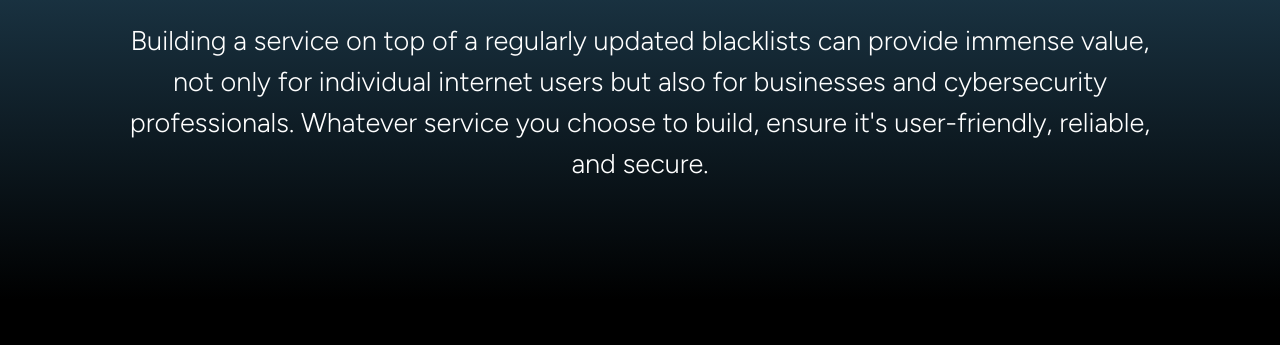
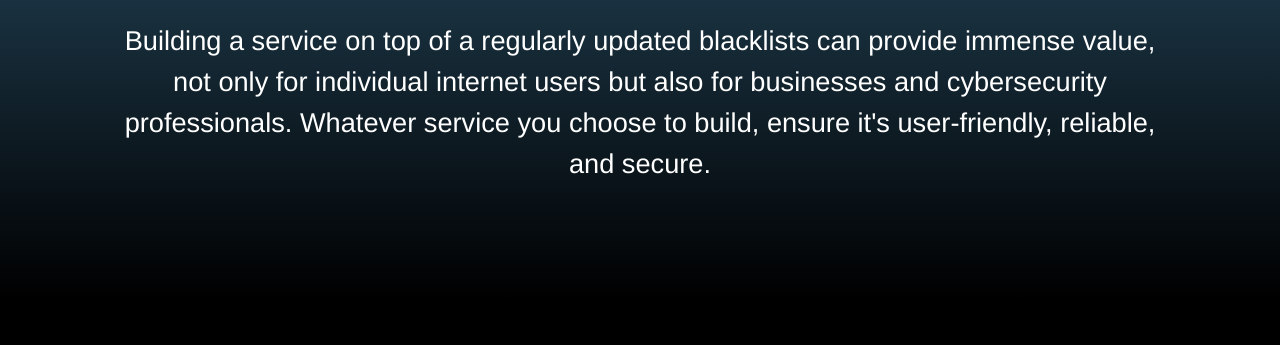
Before and after one commit to fabriziosalmi/domainsblacklists, a plain HTML site: page index.html in a window 1280 px wide. Shown: the part 300-645 px from the top of the page. Drawn offline with nearby package versions, Linux system fonts and the light colour scheme; a script that the page names is missing.

Commit message:
Update style.css

```diff
--- a/style.css
+++ b/style.css
@@ -1,7 +1,5 @@
-@import url('https://fonts.googleapis.com/css2?family=Figtree:ital,wght@0,300;0,400;0,500;0,600;0,700;0,800;0,900;1,300;1,400;1,500;1,600;1,700;1,800;1,900&family=Nunito:ital,wght@0,700;1,700&display=swap');
-
 body {
-    font-family: 'Figtree', Helvetica, 'Arial', sans-serif;
+    font-family: Helvetica, 'Arial', sans-serif;
     font-size: x-large;
     padding-top: 70px; /* Offset for fixed navbar */
     background: #f0f0f0;
```
